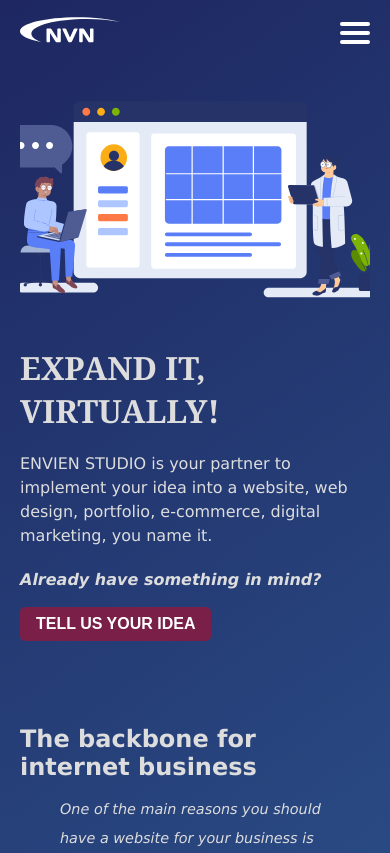
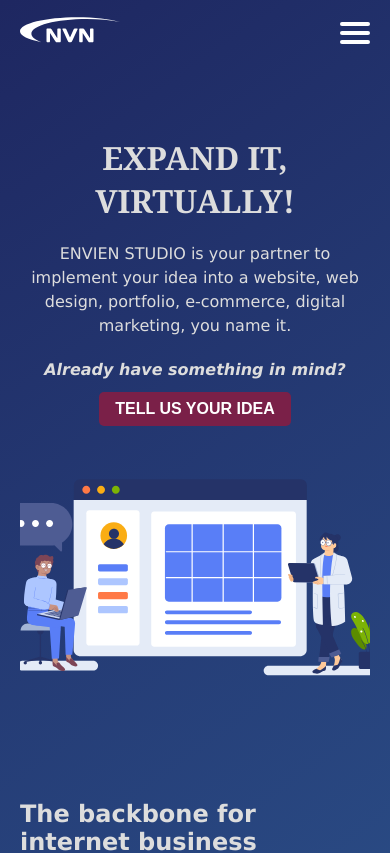
Before and after one commit to novrandobilly/envien-studio, a Next.js app: page / in a window 390 px wide. Shown: the top 853 px of the page. Built offline with nearby package versions, Linux system fonts and the light colour scheme.

Commit message:
Headline refine

```diff
--- a/pages/homepage.module.scss
+++ b/pages/homepage.module.scss
@@ -32,11 +32,12 @@
     margin-bottom: 50px;
 
     img {
+      width: 40%;
       min-width: 400px;
     }
 
     .welcome-board-message {
-      width: 100%;
+      width: 60%;
       max-width: 500px;
       border-radius: 10px;
       background-color: transparent;
@@ -394,10 +395,21 @@
     margin-bottom: 50px;
     .welcome-board-header {
       display: flex;
-      flex-direction: column-reverse;
-      margin-bottom: 75px;
+      flex-direction: column;
+      margin: 75px 0;
       .welcome-board-message {
         max-width: none;
+        width: 100%;
+        display: flex;
+        flex-direction: column;
+        align-items: center;
+        justify-content: flex-start;
+        & > * {
+          text-align: center;
+        }
+        .cta-message {
+          margin: 0 0 10px;
+        }
       }
     }
   }
```
